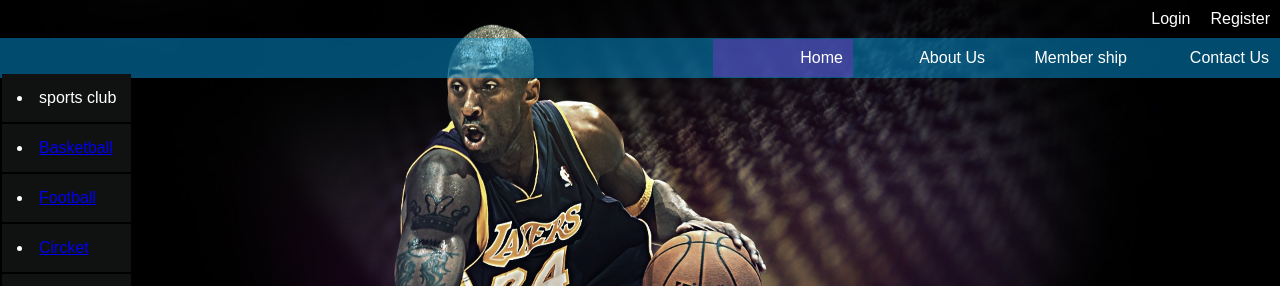
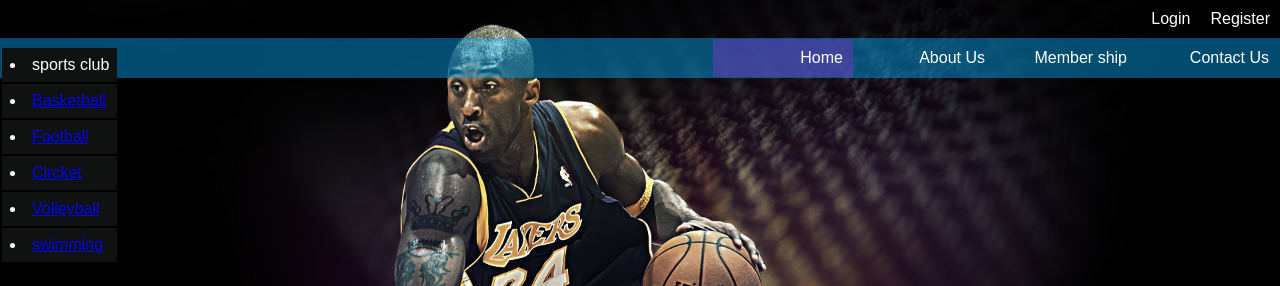
Before and after one commit to NirmalKumarReddy/new-sports-club1, a plain HTML site: page index.html in a window 1280 px wide. Shown: the top 286 px of the page. Drawn offline with Linux system fonts and the light colour scheme.

Commit message:
Update homestyle.css

```diff
--- a/homestyle.css
+++ b/homestyle.css
@@ -132,12 +132,12 @@ padding: 10px;
     float: left;
   }
     .t tr td {
-      padding:15px;
+      padding:8px;
       background: #101111;
       color:white;
        }
     .sub-menu-1
     {
-      margin-top:-38%;
+      margin-top:-40%;
       margin-bottom: -100%;
     }
```
